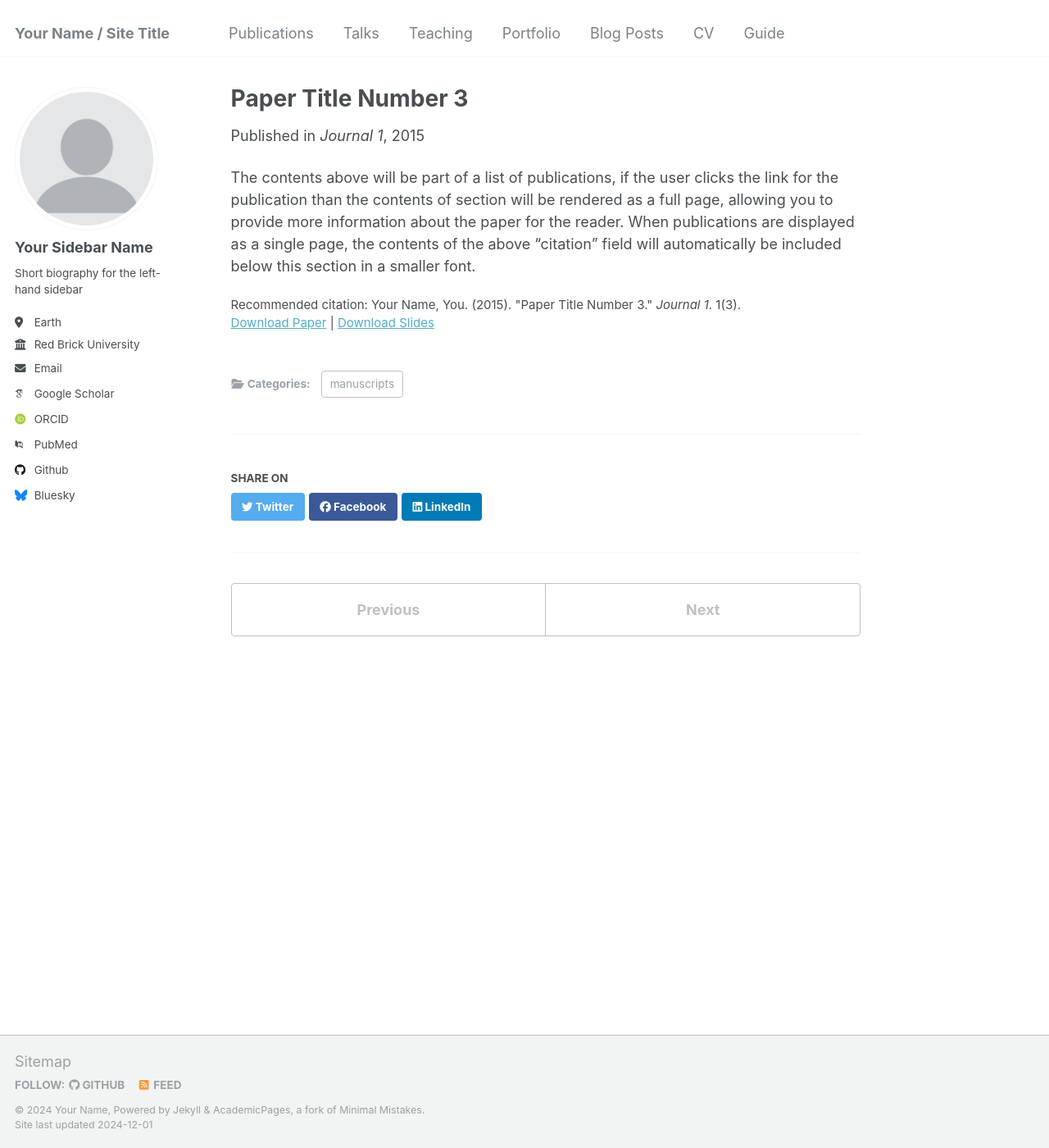
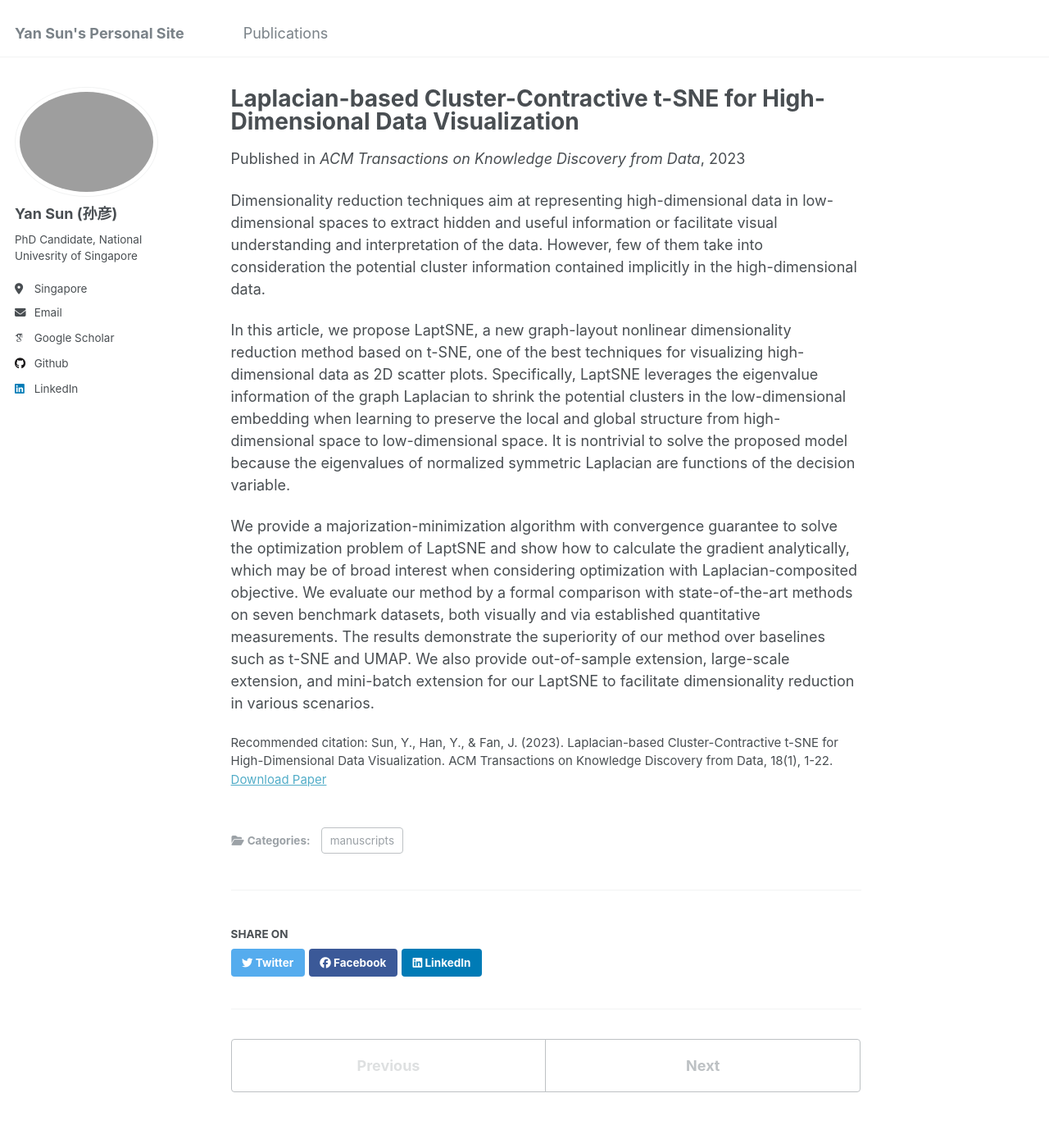
Before and after one commit to yan-sun-x/yan-sun-x.github.io, a Jekyll site: the page built from _publications/2015-10-01-paper-title-number-3.md, in a window 1280 px wide and 1400 px high. Shown: the whole window at 82% size. Built offline with Jekyll 4.4.1, drawn with Linux system fonts in a browser that asks for light colours; some web fonts are replaced; some of the changed text lies outside the part shown.

Commit message:
update v1

```diff
--- a/_config.yml
+++ b/_config.yml
@@ -8,11 +8,11 @@
 
 # Basic Site Settings
 locale                   : "en-US"
-title                    : "Your Name / Site Title"
+title                    : Yan Sun's Personal Site
 title_separator          : "-"
-name                     : &name "Your Name"
-description              : &description "personal description"
-url                      : https://academicpages.github.io # the base hostname & protocol for your site e.g. "https://mmistakes.github.io"
+name                     : &name "Yan Sun"
+description              : &description "PhD Candidate @ National Univesrity of Singapore"
+url                      : https://yan-sun-x.github.io # the base hostname & protocol for your site e.g. "https://mmistakes.github.io"
 baseurl                  : "" # the subpath of your site, e.g. "/blog"
 repository               : "academicpages/academicpages.github.io"
 
@@ -21,34 +21,34 @@ repository               : "academicpages/academicpages.github.io"
 #               Additional customization can be done by editing /_includes/author-profile.html
 author:
   # Biographic information
-  avatar           : "profile.png"
-  name             : "Your Sidebar Name"
+  avatar           : "profile2.jpg"
+  name             : "Yan Sun (孙彦)"
   pronouns         : # example: "she/her"
-  bio              : "Short biography for the left-hand sidebar"
-  location         : "Earth"
-  employer         : "Red Brick University"
+  bio              : "PhD Candidate, National Univesrity of Singapore"
+  location         : "Singapore"
+  # employer         : "Red Brick University"
   uri              : # URL
-  email            : "none@example.org"
+  email            : "yan.sun@u.nus.edu"
 
   # Academic websites
   arxiv            : # URL - Update with the correct link to your profile
-  googlescholar    : "https://scholar.google.com/citations?user=PS_CX0AAAAAJ"
+  googlescholar    : "https://scholar.google.com/citations?user=oNsiHHMAAAAJ&hl=zh-TW"
   impactstory      : # URL
-  orcid            : "http://orcid.org/yourorcidurl"
+  # orcid            : "http://orcid.org/yourorcidurl"
   semantic         : # URL
-  pubmed           : "https://www.ncbi.nlm.nih.gov/pubmed/?term=john+snow"
+  # pubmed           : "https://www.ncbi.nlm.nih.gov/pubmed/?term=john+snow"
   researchgate     : # URL
 
   # Repositories and software development
   bitbucket        : # Username - Update with your username on the site
   codepen          : # Username
   dribbble         : # Username
-  github           : "academicpages"
+  github           : "https://github.com/yan-sun-x"
   kaggle           : # Username
   stackoverflow    : # User number or user number and name (i.e., use "1" or "1/jeff-atwood")
 
   # Social media
-  bluesky          : "bsky.app" # Replace this with you Bluesky username
+  bluesky          : # "bsky.app" # Replace this with you Bluesky username
   facebook         : # Username
   flickr           : # Username
   foursquare       : # Username
@@ -57,7 +57,7 @@ author:
   keybase          : # Username
   instagram        : # Username
   lastfm           : # Username
-  linkedin         : # Username
+  linkedin         : "yansun426" # Username
   mastodon         : # URL
   medium           : # URL
   pinterest        : # Username
--- a/_pages/publications.html
+++ b/_pages/publications.html
@@ -7,7 +7,7 @@ author_profile: true
 
 {% if site.author.googlescholar %}
   <div class="wordwrap">You can also find my articles on <a href="{{site.author.googlescholar}}">my Google Scholar profile</a>.</div>
-{% endif %}
+  {% endif %}
 
 {% include base_path %}
 
--- a/_publications/2015-10-01-paper-title-number-3.md
+++ b/_publications/2015-10-01-paper-title-number-3.md
@@ -1,14 +1,18 @@
 ---
-title: "Paper Title Number 3"
+title: "Laplacian-based Cluster-Contractive t-SNE for High-Dimensional Data Visualization"
 collection: publications
 category: manuscripts
-permalink: /publication/2015-10-01-paper-title-number-3
-excerpt: 'This paper is about the number 3. The number 4 is left for future work.'
-date: 2015-10-01
-venue: 'Journal 1'
-slidesurl: 'http://academicpages.github.io/files/slides3.pdf'
-paperurl: 'http://academicpages.github.io/files/paper3.pdf'
-citation: 'Your Name, You. (2015). &quot;Paper Title Number 3.&quot; <i>Journal 1</i>. 1(3).'
+permalink: /publication/2023-09-06-laptsne
+excerpt: '**Dimension Reduction:** Enhances t-SNE by leveraging graph Laplacian for better cluster preservation, outperforming t-SNE and UMAP in structure and visualization.'
+date: 2023-09-06
+venue: 'ACM Transactions on Knowledge Discovery from Data'
+# slidesurl: 'http://academicpages.github.io/files/slides3.pdf'
+paperurl: 'https://arxiv.org/pdf/2207.12214'
+citation: 'Sun, Y., Han, Y., & Fan, J. (2023). Laplacian-based Cluster-Contractive t-SNE for High-Dimensional Data Visualization. ACM Transactions on Knowledge Discovery from Data, 18(1), 1-22.'
 ---
 
-The contents above will be part of a list of publications, if the user clicks the link for the publication than the contents of section will be rendered as a full page, allowing you to provide more information about the paper for the reader. When publications are displayed as a single page, the contents of the above "citation" field will automatically be included below this section in a smaller font.
+Dimensionality reduction techniques aim at representing high-dimensional data in low-dimensional spaces to extract hidden and useful information or facilitate visual understanding and interpretation of the data. However, few of them take into consideration the potential cluster information contained implicitly in the high-dimensional data.
+
+In this article, we propose LaptSNE, a new graph-layout nonlinear dimensionality reduction method based on t-SNE, one of the best techniques for visualizing high-dimensional data as 2D scatter plots. Specifically, LaptSNE leverages the eigenvalue information of the graph Laplacian to shrink the potential clusters in the low-dimensional embedding when learning to preserve the local and global structure from high-dimensional space to low-dimensional space. It is nontrivial to solve the proposed model because the eigenvalues of normalized symmetric Laplacian are functions of the decision variable.
+
+We provide a majorization-minimization algorithm with convergence guarantee to solve the optimization problem of LaptSNE and show how to calculate the gradient analytically, which may be of broad interest when considering optimization with Laplacian-composited objective. We evaluate our method by a formal comparison with state-of-the-art methods on seven benchmark datasets, both visually and via established quantitative measurements. The results demonstrate the superiority of our method over baselines such as t-SNE and UMAP. We also provide out-of-sample extension, large-scale extension, and mini-batch extension for our LaptSNE to facilitate dimensionality reduction in various scenarios.
```
Also changed, not shown: _data/navigation.yml (+12 -12 lines), _pages/about.md (+25 -8 lines), _publications/2009-10-01-paper-title-number-1.md (deleted, +0 -14 lines), _publications/2010-10-01-paper-title-number-2.md (deleted, +0 -14 lines), _publications/2024-01-16-mmdgk.md (added, +16 -0 lines), _publications/2024-02-17-paper-title-number-4.md (+9 -8 lines), 2 other files.
